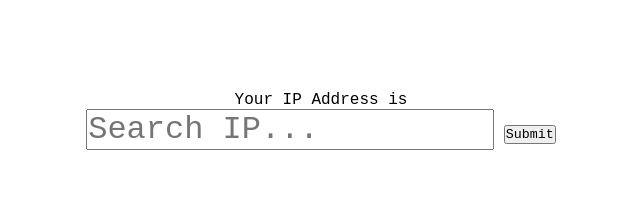
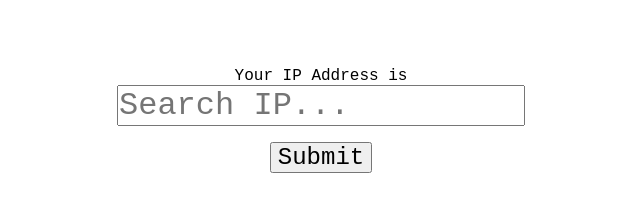
Before and after one commit to einzboticario/ip-geolocation-tool, a plain HTML site: page index.html in a window 1280 px wide. Shown: the whole page, without its empty margins (319-959 px from the left). Drawn offline with nearby package versions, Linux system fonts and the light colour scheme.

Commit message:
style changes

```diff
--- a/style.css
+++ b/style.css
@@ -20,9 +20,22 @@ header{
 }
 
 header p{
-    font-size: 16px;
+    font-size: 1rem;
+}
+
+#form{
+    display: flex;
+    flex-direction: column;
+    align-items: center;
+
 }
 
 #form input{
-    font-size: 32px;
+    font-size: 2rem;
+    margin-bottom: 1rem;
 }
+
+#submit_btn{
+    font-size: 1.5rem;
+    width: 25%;
+}
```
